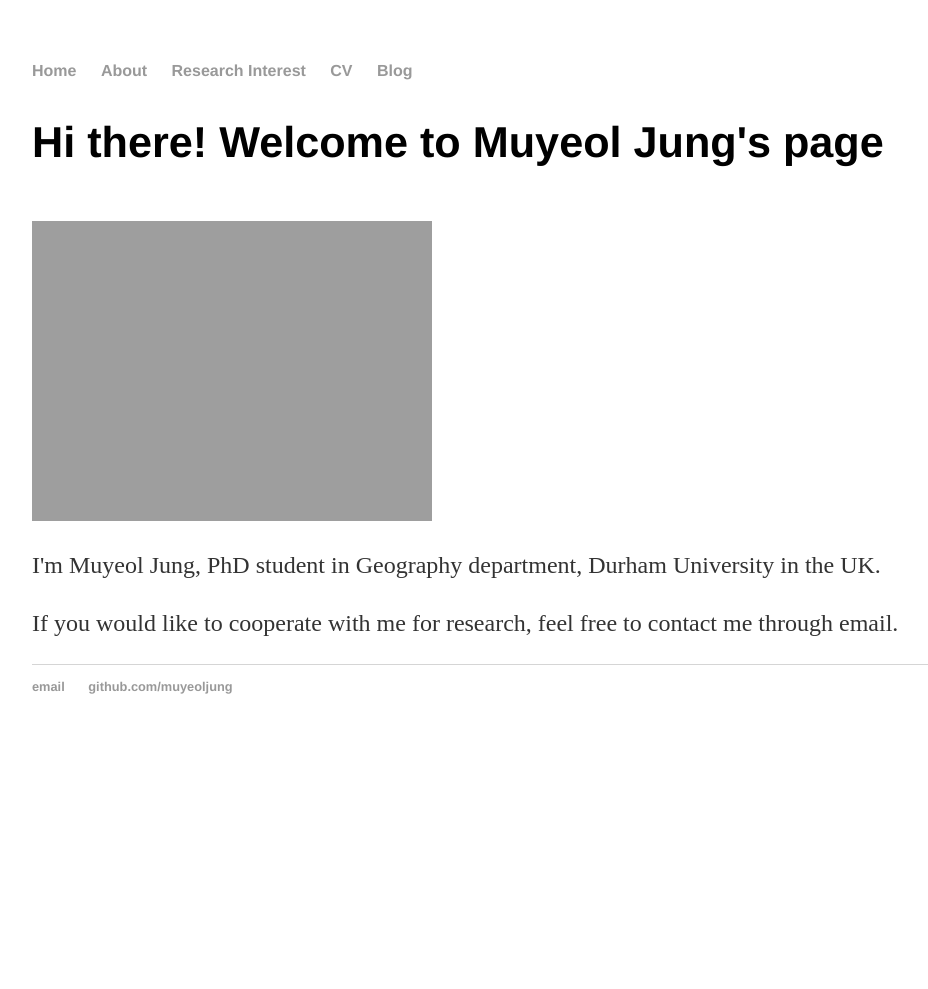
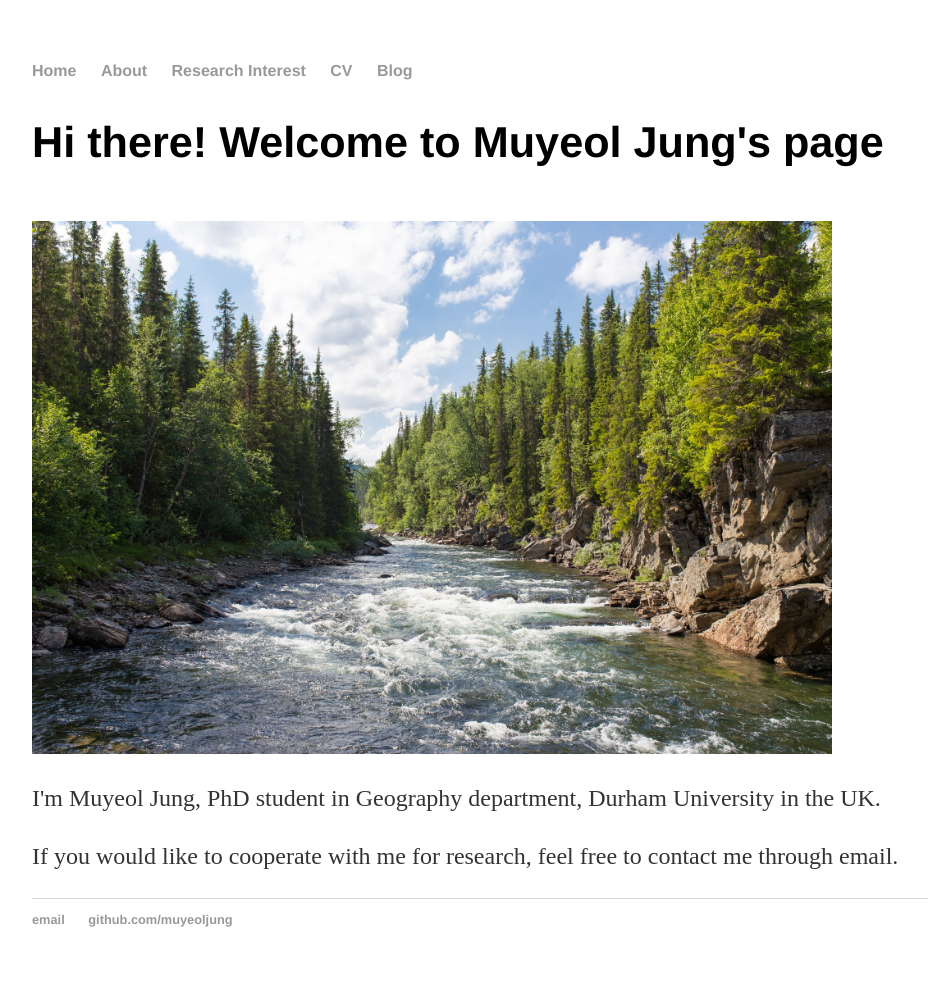
Before and after one commit to muyeoljung/muyeoljung.github.io, a Jekyll site: the page built from index.html, in a window 1280 px wide. Shown: the whole page, without its empty margins (160-1088 px from the left). Built offline with Jekyll 4.4.1, drawn with Linux system fonts in a browser that asks for light colours; before the commit the page ends 900 px from its top, so only the background shows below that.

Commit message:
Update index.html

```diff
--- a/index.html
+++ b/index.html
@@ -6,7 +6,7 @@ title: Muyeol Jung's page
 		<div class="blurb">
 			<h2>Hi there! Welcome to Muyeol Jung's page</h2>
 			<br>
-			<img src= "photo-1455577380025-4321f1e1dca7 (1).jpg">
+			<img src= "images/main_rivers.jpg", width="800" />
 			</br>
 			<p>I'm Muyeol Jung, PhD student in Geography department, Durham University in the UK.</p>
 			<p>If you would like to cooperate with me for research, feel free to contact me through email.</p>
```
